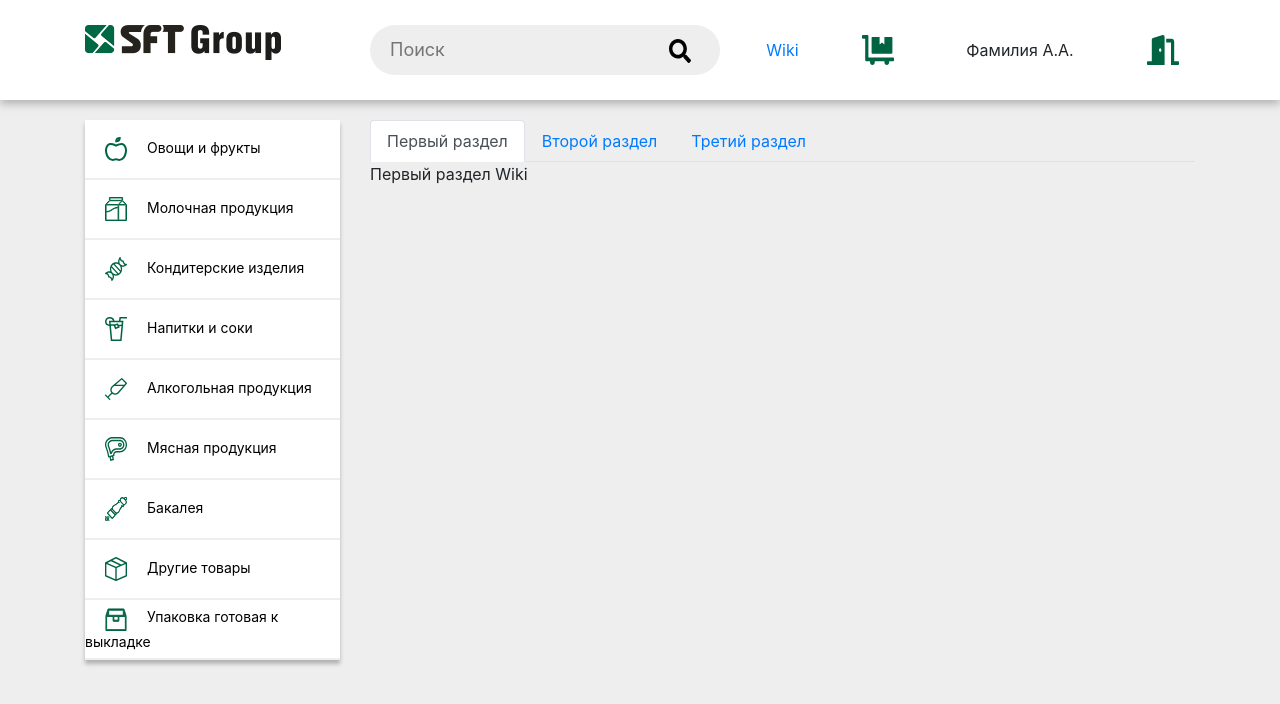
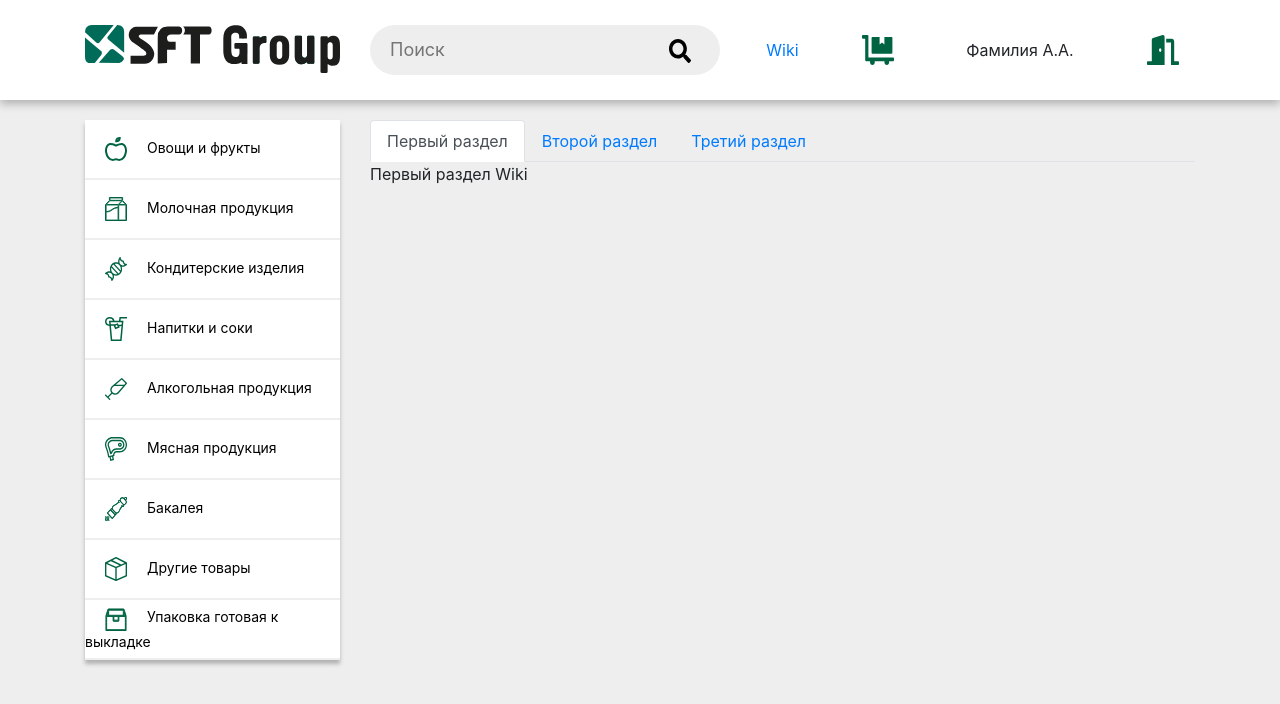
Before and after one commit to flatcompany/sft, a plain HTML site: page index.html in a window 1280 px wide. Drawn offline with nearby package versions, Linux system fonts and the light colour scheme.

Commit message:
Update index.html

```diff
--- a/index.html
+++ b/index.html
@@ -14,7 +14,7 @@
                 <div class="row">
                     <div class="col-md-3">
                         <div class="logo">
-                            <img src="img/mailservice.png" alt="">
+                            <img src="img/SFT.svg" alt="">
                         </div>
                     </div>
                     <div class="col-md-4">
```
